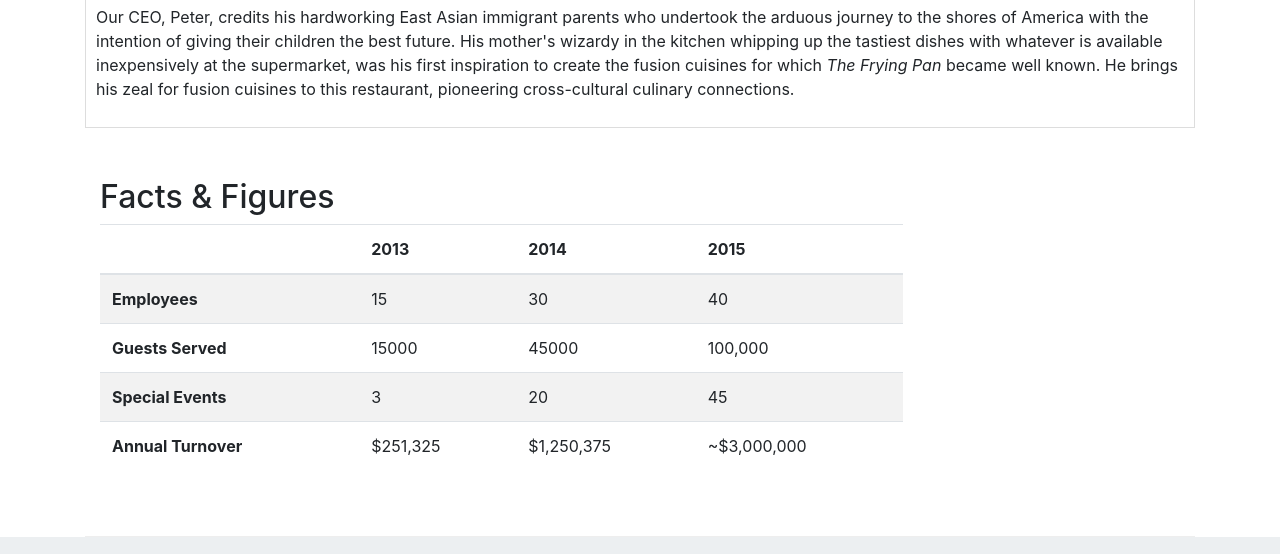
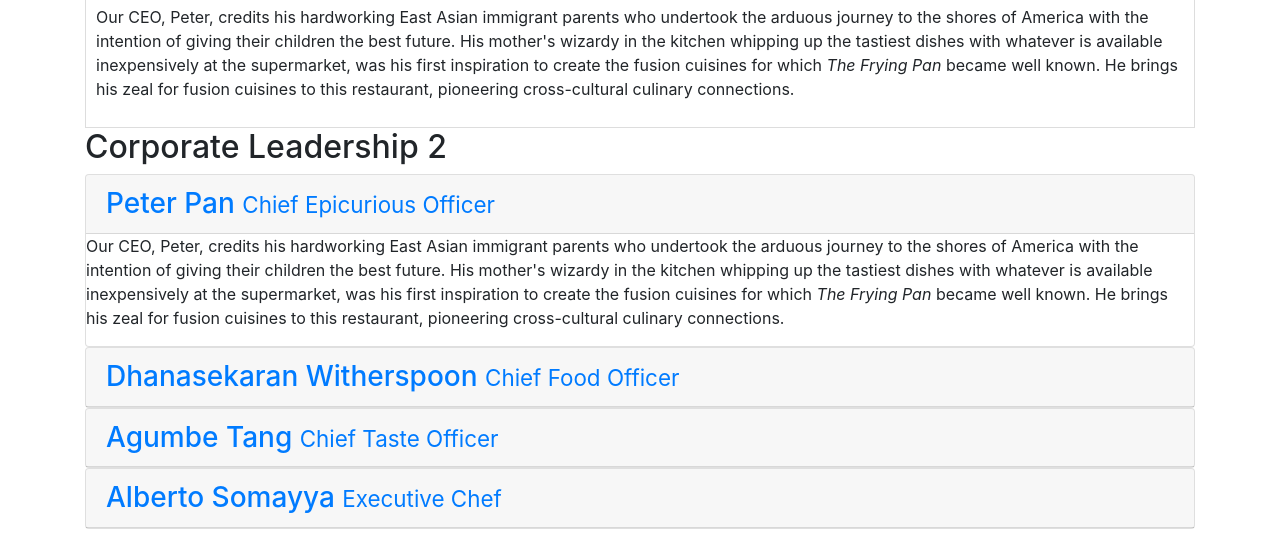
Before and after one commit to Thom087/Bootstrap_W1, a website: page aboutus.html in a window 1280 px wide. Shown: the part 945-1499 px from the top of the page. Drawn offline with nearby package versions, Linux system fonts and the light colour scheme.

Commit message:
Accordion

```diff
--- a/aboutus.html
+++ b/aboutus.html
@@ -146,7 +146,65 @@
                 </div>
             </div>
        </div>
-
+       <div class="row">
+            <div class="col col-sm">
+                <h2>Corporate Leadership 2</h2>
+                <div id="accordion" role="tablist">
+                    <div class="card">
+                        <div class="card-header" role="tab" id="peterhead">
+                            <h3 class="mb-0">
+                               <a data-toggle="collapse" data-parent="#accordion" href="#peter1">
+                               Peter Pan <small>Chief Epicurious Officer</small></a>
+                            </h3>
+                        </div>
+                        <div role="tabpanel" class="collapse show" id="peter1">
+                            <div class="card-block">
+                                <p class="hidden-xs-down">Our CEO, Peter, credits his hardworking East Asian immigrant parents who undertook the arduous journey to the shores of America with the intention of giving their children the best future. His mother's wizardy in the kitchen whipping up the tastiest dishes with whatever is available inexpensively at the supermarket, was his first inspiration to create the fusion cuisines for which <em>The Frying Pan</em> became well known. He brings his zeal for fusion cuisines to this restaurant, pioneering cross-cultural culinary connections.</p>
+                            </div>
+                        </div>
+                    </div>
+                    <div class="card">
+                        <div class="card-header" role="tab" id="dannyhead">
+                            <h3 class="mb-0">
+                                <a class="collapsed" data-toggle="collapse" data-parent="#accordion" href="#danny1">
+                                Dhanasekaran Witherspoon <small>Chief Food Officer</small></a>
+                            </h3>
+                        </div>
+                        <div role="tabpanel" class="collapse" id="danny1">
+                            <div class="card-block">
+                                <p class="hidden-xs-down">Our CFO, Danny, as he is affectionately referred to by his colleagues, comes from a long established family tradition in farming and produce. His experiences growing up on a farm in the Australian outback gave him great appreciation for varieties of food sources. As he puts it in his own words, <em>Everything that runs, wins, and everything that stays, pays!</em></p>
+                            </div>
+                        </div>
+                    </div>
+                    <div class="card">
+                        <div class="card-header" role="tab" id="agumbehead">
+                            <h3 class="mb-0">
+                                <a class="collapsed" data-toggle="collapse" data-parent="#accordion" href="#agumbe1">
+                                Agumbe Tang <small>Chief Taste Officer</small></a>
+                            </h3>
+                        </div>
+                        <div role="tabpanel" class="collapse" id="agumbe1">
+                            <div class="card-block">
+                                <p class="hidden-xs-down">Blessed with the most discerning gustatory sense, Agumbe, our CTO, personally ensures that every dish that we serve meets his exacting tastes. Our chefs dread the tongue lashing that ensues if their dish does not meet his exacting standards. He lives by his motto, <em>You click only if you survive my lick.</em></p>
+                            </div>
+                        </div>
+                    </div>
+                    <div class="card">
+                        <div class="card-header" role="tab" id="albertohead">
+                            <h3 class="mb-0">
+                                <a class="collapsed" data-toggle="collapse" data-parent="#accordion" href="#alberto1">
+                                Alberto Somayya <small>Executive Chef</small></a>
+                            </h3>
+                        </div>
+                        <div role="tabpanel" class="collapse" id="alberto1">
+                            <div class="card-block">
+                                <p class="hidden-xs-down">Award winning three-star Michelin chef with wide International experience having worked closely with whos-who in the culinary world, he specializes in creating mouthwatering Indo-Italian fusion experiences. He says, <em>Put together the cuisines from the two craziest cultures, and you get a winning hit! Amma Mia!</em></p>
+                            </div>
+                        </div>
+                    </div>
+                </div>
+            </div>
+        </div>
 
        <div class="row row-content">
            <div class="col-12 col-sm-9">
```
